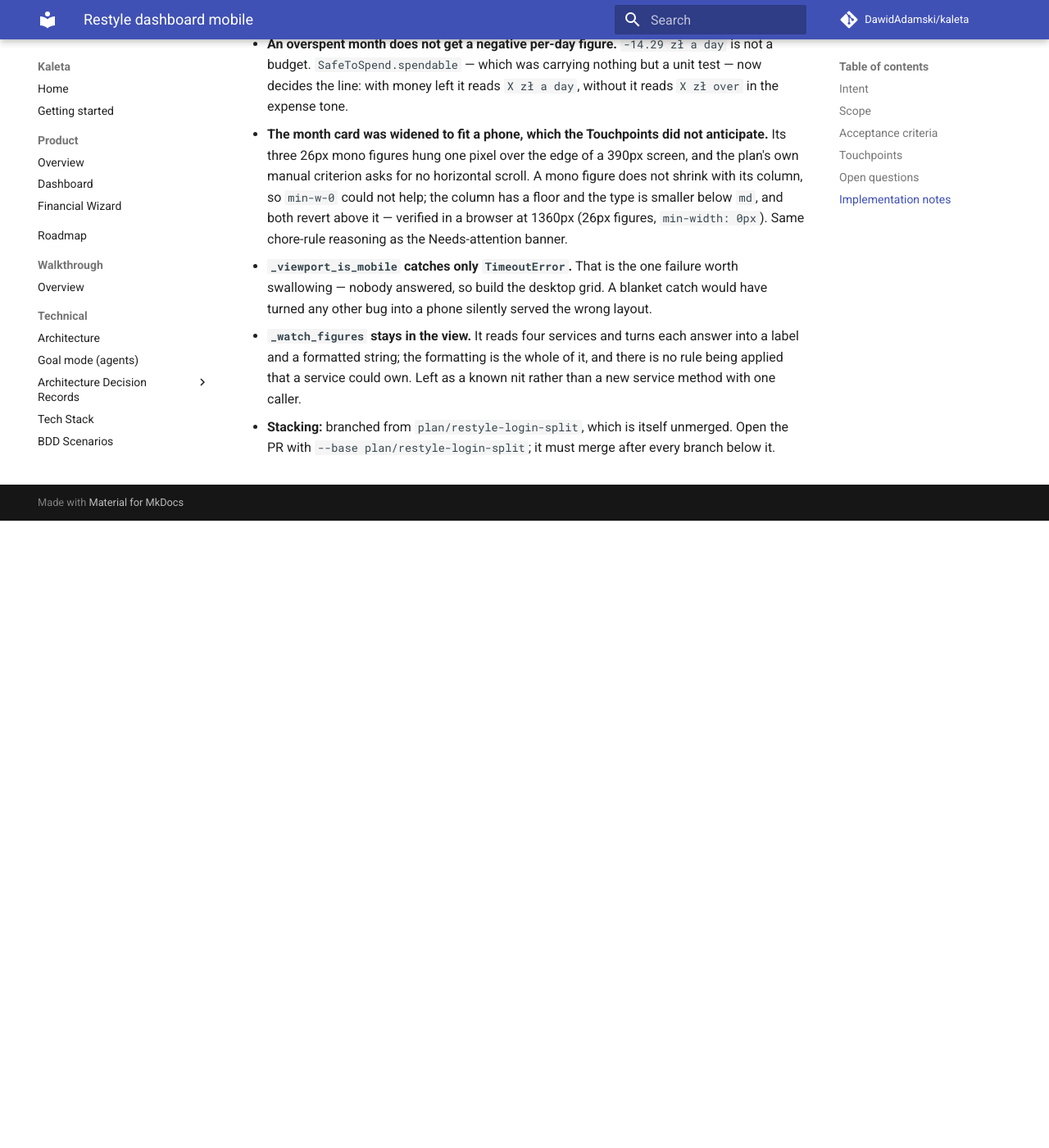
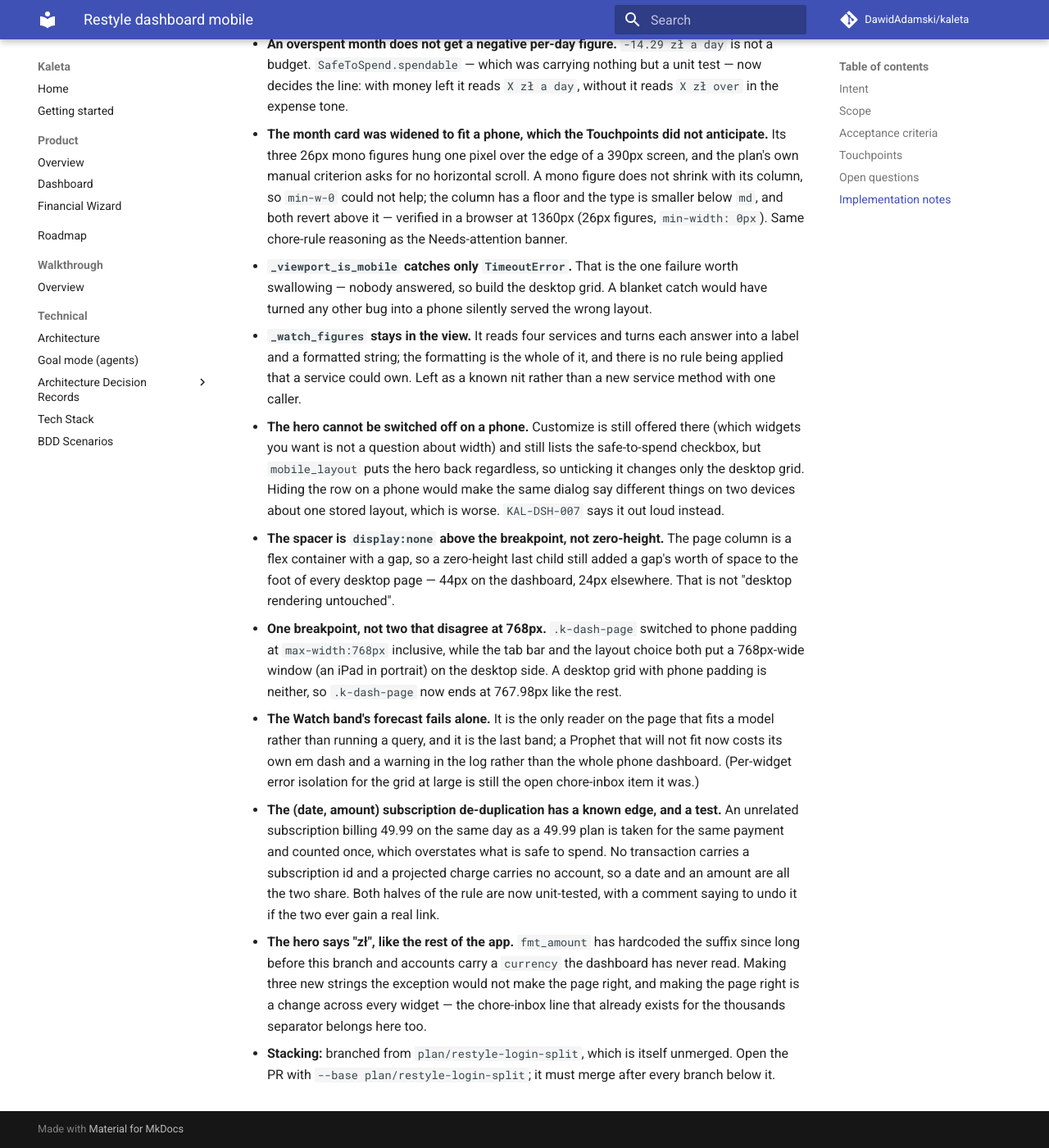
Before and after one commit to DawidAdamski/kaleta, an MkDocs documentation site: the page built from docs/plans/restyle-dashboard-mobile.md, in a window 1280 px wide and 1400 px high, scrolled down 5472 px. Shown: the whole window at 82% size. Built offline with MkDocs 1.6.1 and Material for MkDocs 9.7.7, drawn with Linux system fonts in a browser that asks for light colours; comment, search, counter and statistics services are not loaded; before the commit the page ends 6107 px from its top, so only the background shows below that.

Commit message:
fix(dashboard): the spacer, the breakpoint, and a forecast that fails alone
More from the review. The tab-bar spacer was a zero-height last child of
a flex column with a gap, so every desktop page got a gap's worth of
space at its foot — 44px on the dashboard. `display:none` above the
breakpoint takes it out of flow instead. Measured: desktop page column
ends 44px below its last card, which is the page's own padding; a phone
gets 28 + 64 + 28.

`.k-dash-page` switched to phone padding at 768px inclusive while the
tab bar and the layout choice both put a 768px window on the desktop
side, so an iPad in portrait got a desktop grid with phone padding. One
breakpoint now.

The Watch band's forecast is the only reader on the page that fits a
model rather than running a query; it now costs its own em dash and a
warning rather than the whole phone dashboard. The fallback to the
desktop grid logs at info, since it is a thing you would want to find.

The (date, amount) subscription de-duplication has a known edge — an
unrelated subscription billing the same amount on the same day as a plan
is counted once — and both halves of the rule are now unit-tested. The
unit copy of KAL-DSH-006 is gone; the integration test is the scenario's
only claim.

Co-Authored-By: Claude Opus 5 (1M context) <noreply@anthropic.com>
Claude-Session: https://claude.ai/code/session_0152AYpRfMD2oD5sjv3sg3qi

```diff
--- a/docs/plans/restyle-dashboard-mobile.md
+++ b/docs/plans/restyle-dashboard-mobile.md
@@ -278,6 +278,49 @@ has a phone artboard, planned in `restyle-login-split`).
   could own. Left as a known nit rather than a new service method with
   one caller.
 
+- **The hero cannot be switched off on a phone.** Customize is still
+  offered there (which widgets you want is not a question about width)
+  and still lists the safe-to-spend checkbox, but `mobile_layout` puts
+  the hero back regardless, so unticking it changes only the desktop
+  grid. Hiding the row on a phone would make the same dialog say
+  different things on two devices about one stored layout, which is
+  worse. `KAL-DSH-007` says it out loud instead.
+
+- **The spacer is `display:none` above the breakpoint, not zero-height.**
+  The page column is a flex container with a gap, so a zero-height last
+  child still added a gap's worth of space to the foot of every desktop
+  page — 44px on the dashboard, 24px elsewhere. That is not "desktop
+  rendering untouched".
+
+- **One breakpoint, not two that disagree at 768px.** `.k-dash-page`
+  switched to phone padding at `max-width:768px` inclusive, while the
+  tab bar and the layout choice both put a 768px-wide window (an iPad in
+  portrait) on the desktop side. A desktop grid with phone padding is
+  neither, so `.k-dash-page` now ends at 767.98px like the rest.
+
+- **The Watch band's forecast fails alone.** It is the only reader on
+  the page that fits a model rather than running a query, and it is the
+  last band; a Prophet that will not fit now costs its own em dash and a
+  warning in the log rather than the whole phone dashboard. (Per-widget
+  error isolation for the grid at large is still the open chore-inbox
+  item it was.)
+
+- **The (date, amount) subscription de-duplication has a known edge, and
+  a test.** An unrelated subscription billing 49.99 on the same day as a
+  49.99 plan is taken for the same payment and counted once, which
+  overstates what is safe to spend. No transaction carries a
+  subscription id and a projected charge carries no account, so a date
+  and an amount are all the two share. Both halves of the rule are now
+  unit-tested, with a comment saying to undo it if the two ever gain a
+  real link.
+
+- **The hero says "zł", like the rest of the app.** `fmt_amount` has
+  hardcoded the suffix since long before this branch and accounts carry
+  a `currency` the dashboard has never read. Making three new strings
+  the exception would not make the page right, and making the page right
+  is a change across every widget — the chore-inbox line that already
+  exists for the thousands separator belongs here too.
+
 - **Stacking:** branched from `plan/restyle-login-split`, which is itself
   unmerged. Open the PR with `--base plan/restyle-login-split`; it must
   merge after every branch below it.
```
Also changed, not shown: docs/bdd.md (+2 -0 lines), 4 other files.
